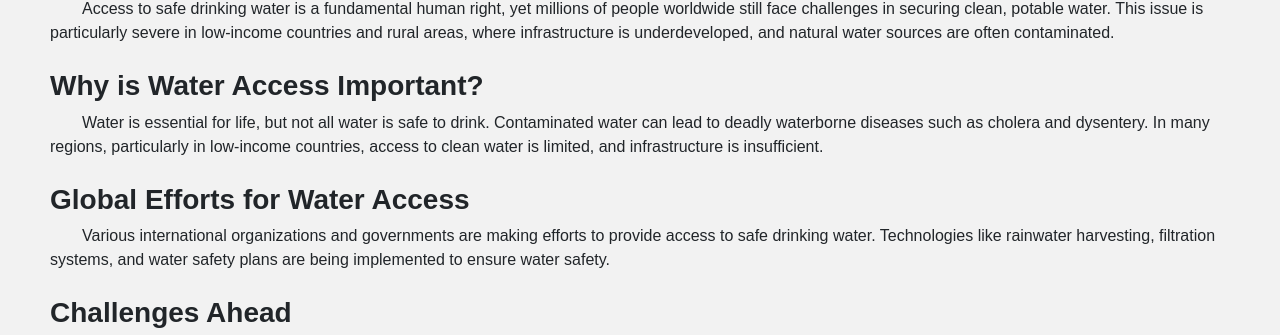
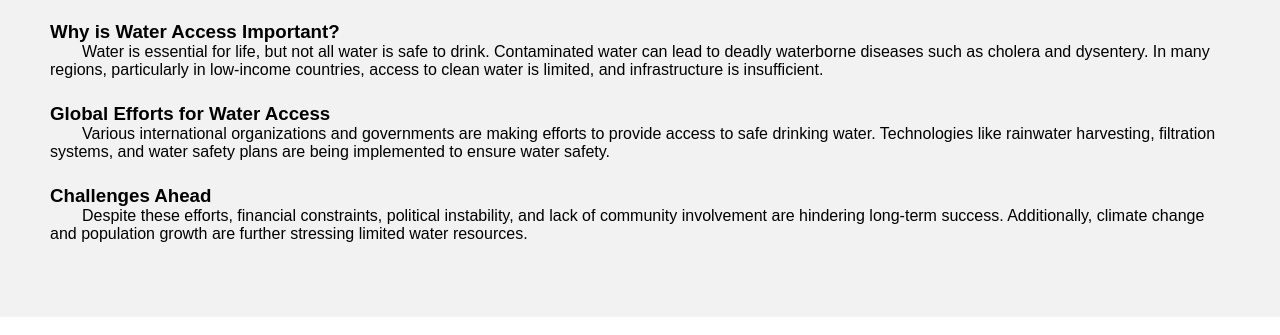
Before and after one commit to shankarnani456/accesstosafeDrinkingWater.github.io, a plain HTML site: page index.html in a window 1280 px wide. Shown: the part 165-500 px from the top of the page. Drawn offline with nearby package versions, Linux system fonts and the light colour scheme.

Commit message:
Update index.html

```diff
--- a/index.html
+++ b/index.html
@@ -7,7 +7,6 @@
 
     <!-- Link to Font Awesome for the water droplet icon -->
     <link rel="stylesheet" href="https://cdnjs.cloudflare.com/ajax/libs/font-awesome/6.0.0-beta3/css/all.min.css">
-    <link rel="stylesheet" href="https://stackpath.bootstrapcdn.com/bootstrap/4.5.2/css/bootstrap.min.css">
 
     <style>
         /* Basic reset for consistent styling */
```
